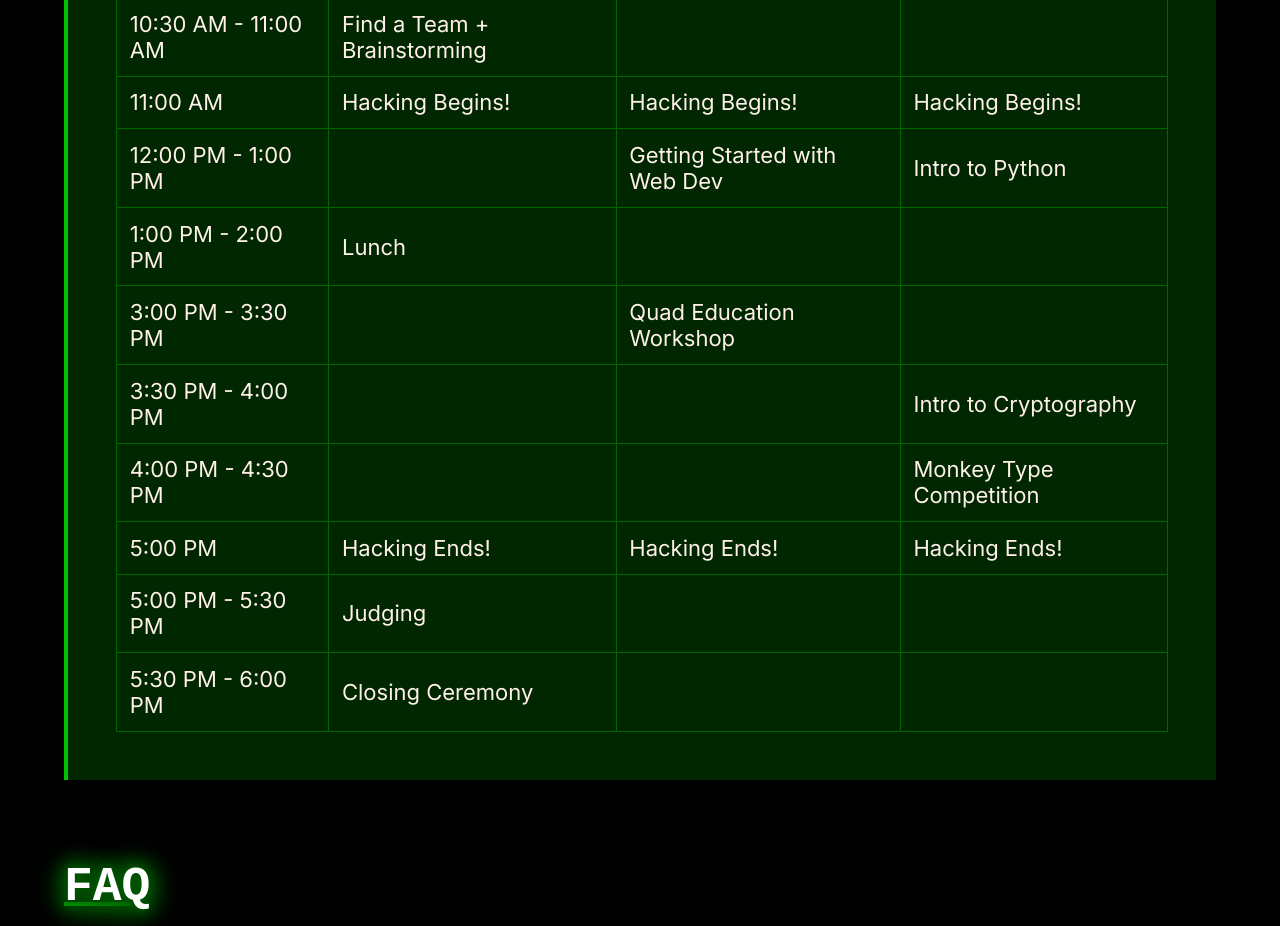
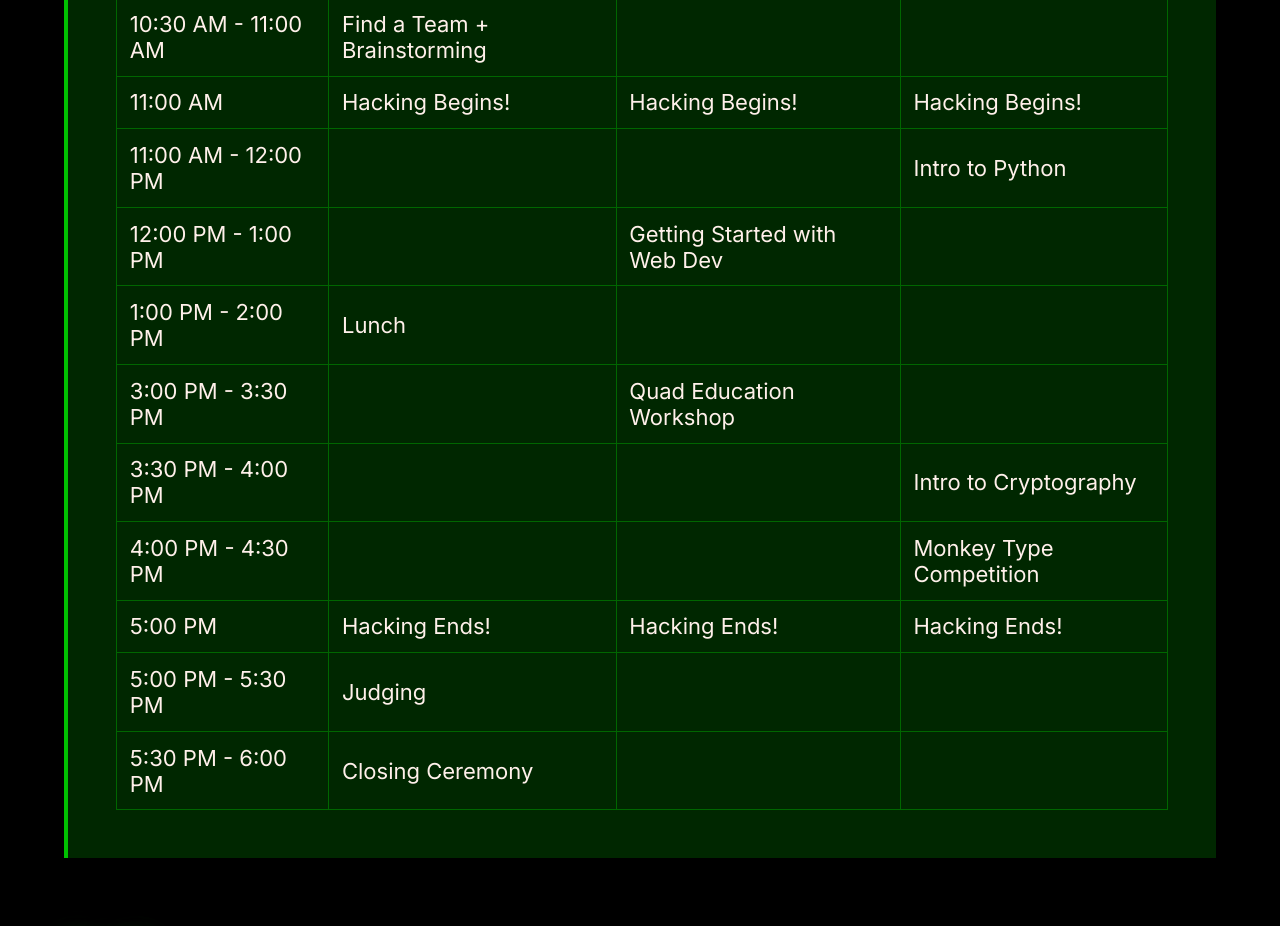
Before and after one commit to rk234/QuHacks-2023-Website, a Next.js app: page / in a window 1280 px wide. Shown: the part 1600-2526 px from the top of the page. Built offline with nearby package versions, Linux system fonts and the light colour scheme; no server answers.

Commit message:
schedule update and small fix

```diff
--- a/src/app/components/schedule/schedule.js
+++ b/src/app/components/schedule/schedule.js
@@ -45,10 +45,16 @@ export default function ScheduleSection() {
                         <td className={styles.td}>Hacking Begins!</td>
                     </tr>
                     <tr>
+                        <td className={styles.td}>11:00 AM - 12:00 PM</td>
+                        <td className={styles.td}></td>
+                        <td className={styles.td}></td>
+                        <td className={styles.td}>Intro to Python</td>
+                    </tr>
+                    <tr>
                         <td className={styles.td}>12:00 PM - 1:00 PM</td>
                         <td className={styles.td}></td>
                         <td className={styles.td}>Getting Started with Web Dev</td>
-                        <td className={styles.td}>Intro to Python</td>
+                        <td className={styles.td}></td>
                     </tr>
                     <tr>
                         <td className={styles.td}>1:00 PM - 2:00 PM</td>
--- a/src/app/submit/page.js
+++ b/src/app/submit/page.js
@@ -1,9 +1,7 @@
 "use client"
 import { useState } from 'react'
-import { db } from "../firebase/config";
 import styles from "./page.module.css"
 import { submitProject, areSubmissionsOpen } from "../services/projectService.js"
-
 
 export default function SubmissionFormPage() {
     const [memberName, setName] = useState('');
@@ -125,7 +123,7 @@ export default function SubmissionFormPage() {
                                 value={memberName}
                                 onChange={e => setName(e.target.value)}
                             />
-                            <button disabled={members.length >= 4} className='btn-primary' type="addMember" onClick={() => {
+                            <button disabled={members.length >= 4 || memberName.trim().length == 0} className='btn-primary' type="addMember" onClick={() => {
                                 setMembers([
                                     ...members,
                                     { id: memberId, name: memberName }
```
